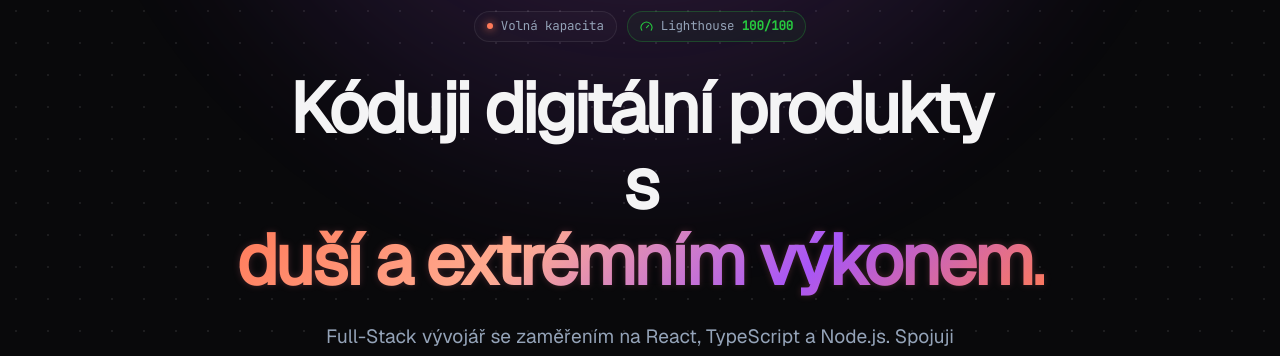
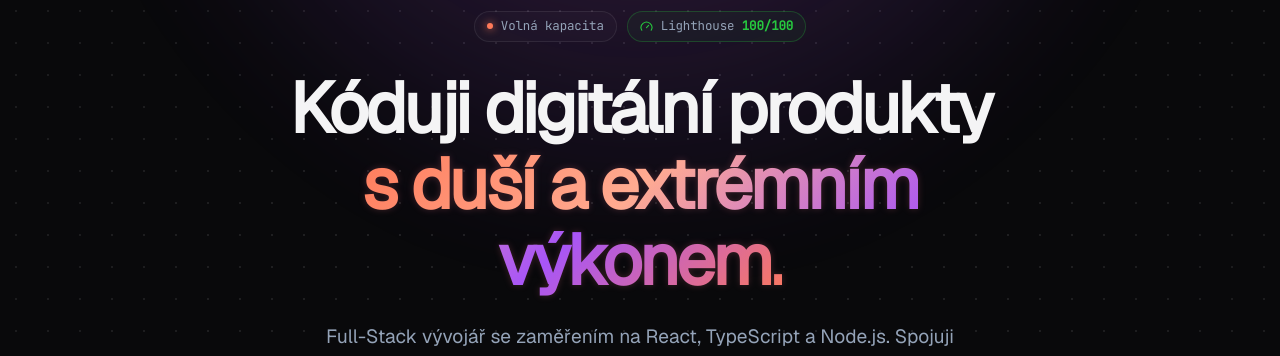
Before and after one commit to IchHabeNicht05/my-portfolio, a React (Vite) app: page / in a window 1280 px wide. Shown: the part 165-521 px from the top of the page. Built offline with nearby package versions, Linux system fonts and the light colour scheme; no server answers; a web font is replaced by a local one.

Commit message:
Final verze 1.3.5

```diff
--- a/src/components/sections/Hero.css
+++ b/src/components/sections/Hero.css
@@ -113,11 +113,11 @@
   letter-spacing: -0.04em;
   margin-bottom: 24px;
   color: var(--text-main);
+  text-wrap: balance; /* Zazalmenuje nadpis vyváženě na všech šířkách */
 }
 
-/* GPU-akcelerovaný přechod bez repaintu (0% zátež CPU) */
 .ember-text {
-  display: inline-block;
+  display: inline; /* Zruší pevný blok, text se bude zalamovat po slovách */
   background: linear-gradient(
     135deg,
     var(--ember-primary, #ff7a59) 0%,
@@ -128,7 +128,6 @@
   -webkit-background-clip: text;
   -webkit-text-fill-color: transparent;
   background-clip: text;
-  transform: translateZ(0);
   will-change: filter;
   animation: emberGlowPulse 4s ease-in-out infinite alternate;
 }
--- a/src/components/sections/Hero.jsx
+++ b/src/components/sections/Hero.jsx
@@ -35,7 +35,7 @@ const Hero = ({ onOpenInquiry }) => {
           {/* Hlavní Headline s ohnivým gradientem */}
           <h1 className="hero-title animate-slide-up">
             Kóduji digitální produkty <br />
-            s <span className="ember-text">duší a extrémním výkonem.</span>
+            <span className="ember-text">s&nbsp;duší a extrémním výkonem.</span>
           </h1>
 
           <p className="hero-text animate-slide-up">
```
